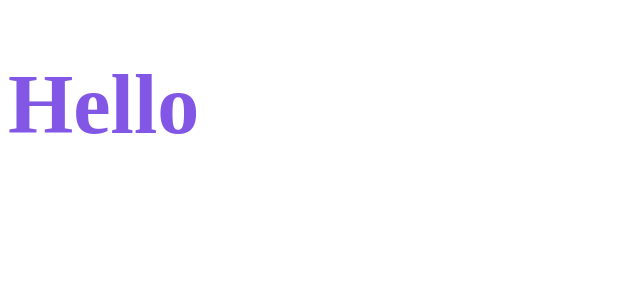
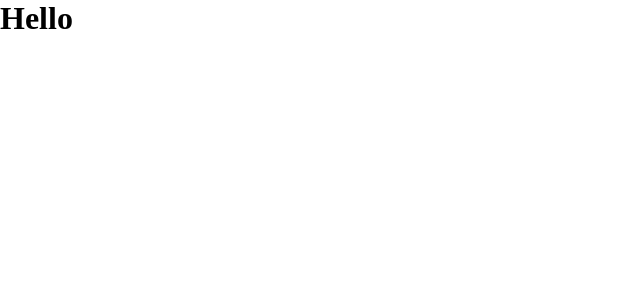
Before and after one commit to igor-marchi/dtMoney, a React (Create React App) app: page / in a window 1280 px wide. Shown: the top 300 px of the page, without its empty margins (0-640 px from the left). Built offline with nearby package versions, Linux system fonts and the light colour scheme.

Commit message:
adicionado GlobalStyle

```diff
--- a/public/index.html
+++ b/public/index.html
@@ -3,7 +3,7 @@
   <head>
     <meta charset="utf-8" />
     <meta name="viewport" content="width=device-width, initial-scale=1" />
-
+    <link rel="shortcut icon" href="favicon.png" type="image/png">
     <title>dtMoney</title>
   </head>
   <body>
--- a/src/App.tsx
+++ b/src/App.tsx
@@ -1,14 +1,10 @@
-import styled from 'styled-components';
-
-const Title = styled.h1`
-  font-size: 84px;
-  color: #8257e6;
-`
+import { GlobalStyle } from "./styles/Global";
 
 export function App() {
   return (
     <div className="App">
-      <Title>Hello</Title>
+      <h1>Hello</h1>
+      <GlobalStyle />
     </div>
   );
 }
--- /dev/null
+++ b/src/styles/Global.ts
@@ -0,0 +1,47 @@
+import { createGlobalStyle } from 'styled-components';
+
+export const GlobalStyle = createGlobalStyle`
+    :root {
+        --red: ##E62E4D;
+        --blue: #5429CC;
+        --green: #33CC95;
+
+        --blue-light: #6933FF
+
+        --text-title:#363F5F;
+        --text-body:#969CB3;
+
+        --background: #f0f2f5;
+        --shape: #FFFFFF;
+    }
+
+    * {
+        margin: 0;
+        padding: 0;
+        box-sizing: border-box;
+    }
+
+    html {
+        @media (max-width: 1080px) {
+            font-size: 93.75%; //15px
+        }
+
+        @media (max-width: 720px) {
+            font-size: 87.5%; //14px
+        }
+    }
+
+    body {
+        background: var(---background);
+        -webkit-font-smoothing: antialiased;
+    }
+
+    button {
+        cursor: pointer;
+    }
+
+    [disabled] {
+        opacity: 0.6;
+        cursor: not-allowed;
+    }
+`
```
